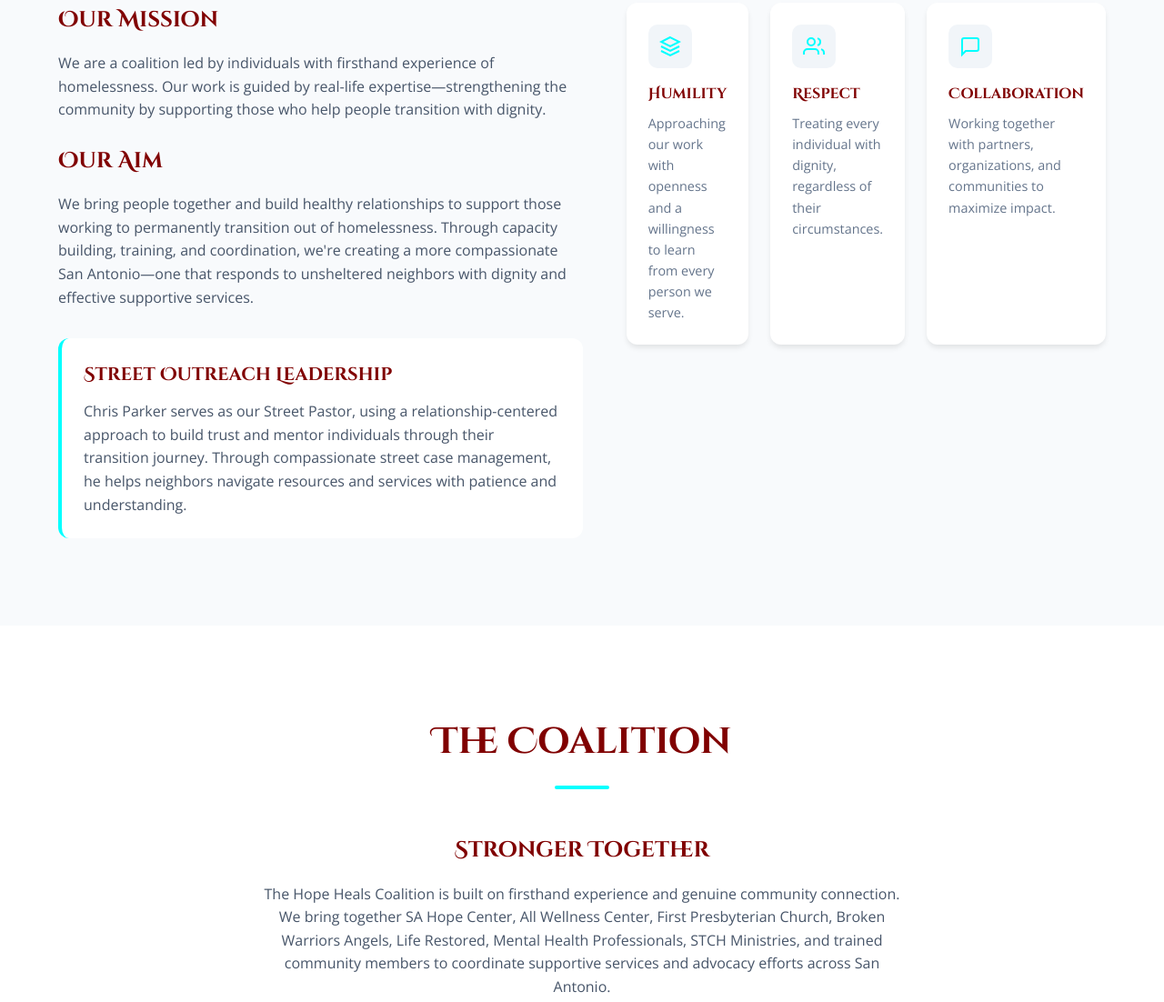
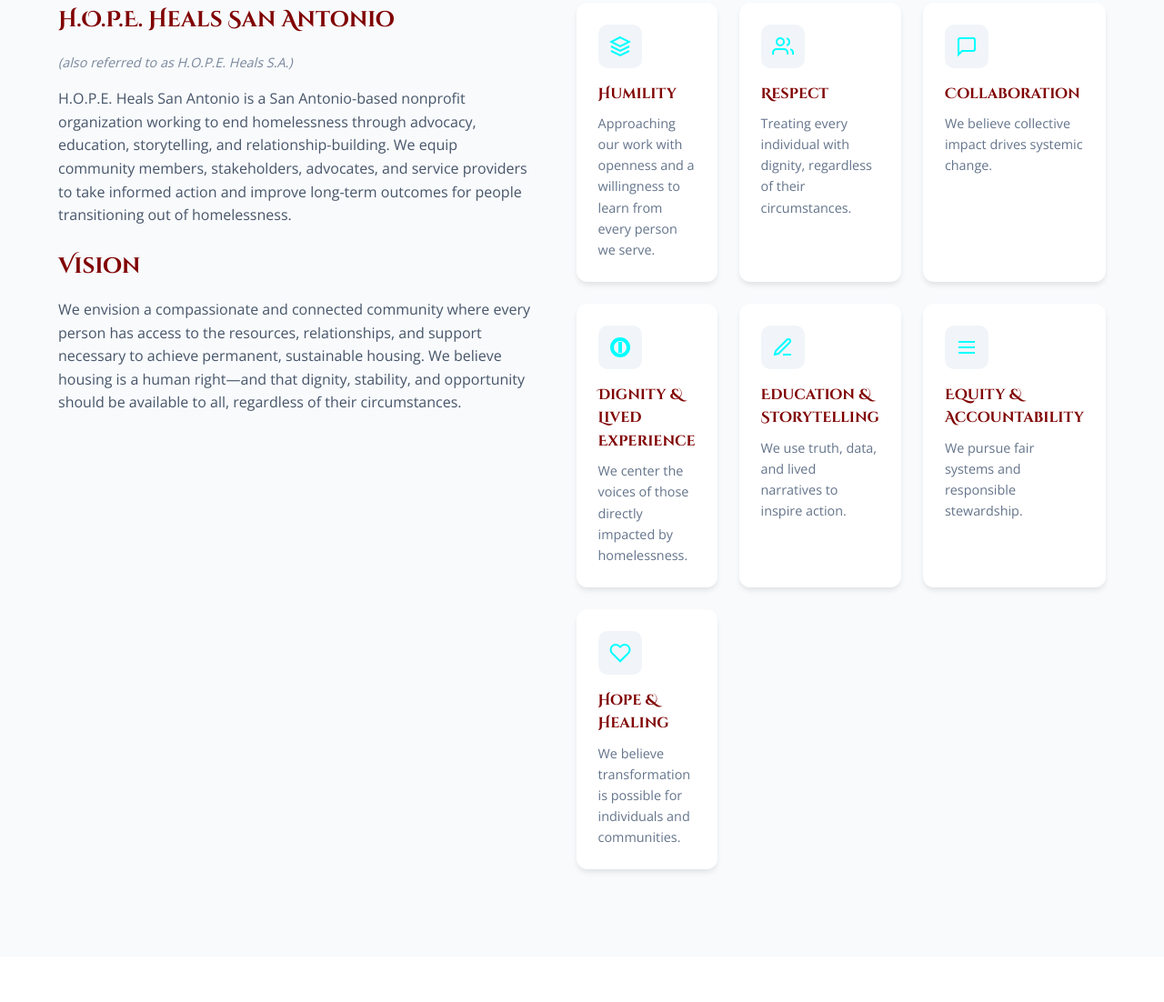
Before and after one commit to MarcusPiperAllen/hope-heals-sa, a plain HTML site: page index.html in a window 1280 px wide. Shown: the part 1316-2418 px from the top of the page at 91% size. Drawn offline with nearby package versions, Linux system fonts and the light colour scheme.

Commit message:
Update Our Story section: new mission/vision copy, new value cards, logo blend styling

```diff
--- a/index.html
+++ b/index.html
@@ -86,14 +86,11 @@
                 </div>
                 <div class="story-content">
                     <div class="story-text">
-                        <h3>Our Mission</h3>
-                        <p>We are a coalition led by individuals with firsthand experience of homelessness. Our work is guided by real-life expertise—strengthening the community by supporting those who help people transition with dignity.</p>
-                        <h3>Our Aim</h3>
-                        <p>We bring people together and build healthy relationships to support those working to permanently transition out of homelessness. Through capacity building, training, and coordination, we're creating a more compassionate San Antonio—one that responds to unsheltered neighbors with dignity and effective supportive services.</p>
-                        <div class="founder-section">
-                            <h3>Street Outreach Leadership</h3>
-                            <p>Chris Parker serves as our Street Pastor, using a relationship-centered approach to build trust and mentor individuals through their transition journey. Through compassionate street case management, he helps neighbors navigate resources and services with patience and understanding.</p>
-                        </div>
+                        <h3 class="story-org-name">H.O.P.E. Heals San Antonio</h3>
+                        <p class="story-org-sub">(also referred to as H.O.P.E. Heals S.A.)</p>
+                        <p>H.O.P.E. Heals San Antonio is a San Antonio-based nonprofit organization working to end homelessness through advocacy, education, storytelling, and relationship-building. We equip community members, stakeholders, advocates, and service providers to take informed action and improve long-term outcomes for people transitioning out of homelessness.</p>
+                        <h3>Vision</h3>
+                        <p>We envision a compassionate and connected community where every person has access to the resources, relationships, and support necessary to achieve permanent, sustainable housing. We believe housing is a human right—and that dignity, stability, and opportunity should be available to all, regardless of their circumstances.</p>
                     </div>
                     <div class="story-values">
                         <div class="value-card">
@@ -123,7 +120,43 @@
                                 </svg>
                             </div>
                             <h4>Collaboration</h4>
-                            <p>Working together with partners, organizations, and communities to maximize impact.</p>
+                            <p>We believe collective impact drives systemic change.</p>
+                        </div>
+                        <div class="value-card">
+                            <div class="value-icon">
+                                <svg viewBox="0 0 24 24" fill="none" stroke="currentColor" stroke-width="2">
+                                    <path d="M12 2C6.48 2 2 6.48 2 12s4.48 10 10 10 10-4.48 10-10S17.52 2 12 2zm0 18c-4.41 0-8-3.59-8-8s3.59-8 8-8 8 3.59 8 8-3.59 8-8 8zm-1-13h2v6h-2zm0 8h2v2h-2z"/>
+                                </svg>
+                            </div>
+                            <h4>Dignity &amp; Lived Experience</h4>
+                            <p>We center the voices of those directly impacted by homelessness.</p>
+                        </div>
+                        <div class="value-card">
+                            <div class="value-icon">
+                                <svg viewBox="0 0 24 24" fill="none" stroke="currentColor" stroke-width="2">
+                                    <path d="M12 20h9M16.5 3.5a2.121 2.121 0 0 1 3 3L7 19l-4 1 1-4L16.5 3.5z"/>
+                                </svg>
+                            </div>
+                            <h4>Education &amp; Storytelling</h4>
+                            <p>We use truth, data, and lived narratives to inspire action.</p>
+                        </div>
+                        <div class="value-card">
+                            <div class="value-icon">
+                                <svg viewBox="0 0 24 24" fill="none" stroke="currentColor" stroke-width="2">
+                                    <path d="M3 6h18M3 12h18M3 18h18"/>
+                                </svg>
+                            </div>
+                            <h4>Equity &amp; Accountability</h4>
+                            <p>We pursue fair systems and responsible stewardship.</p>
+                        </div>
+                        <div class="value-card">
+                            <div class="value-icon">
+                                <svg viewBox="0 0 24 24" fill="none" stroke="currentColor" stroke-width="2">
+                                    <path d="M20.84 4.61a5.5 5.5 0 0 0-7.78 0L12 5.67l-1.06-1.06a5.5 5.5 0 0 0-7.78 7.78l1.06 1.06L12 21.23l7.78-7.78 1.06-1.06a5.5 5.5 0 0 0 0-7.78z"/>
+                                </svg>
+                            </div>
+                            <h4>Hope &amp; Healing</h4>
+                            <p>We believe transformation is possible for individuals and communities.</p>
                         </div>
                     </div>
                 </div>
--- a/style.css
+++ b/style.css
@@ -352,6 +352,10 @@
     height: auto;
     margin: 0 auto;
     display: block;
+    border-radius: 12px;
+    background: transparent;
+    mix-blend-mode: multiply;
+    filter: drop-shadow(0 4px 12px rgba(0,0,0,0.10));
 }
 
 .story-content {
@@ -369,6 +373,21 @@
 .story-text p {
     margin-bottom: 1.5rem;
     color: var(--color-slate-dark);
+}
+
+.story-org-name {
+    font-family: var(--font-heading);
+    color: var(--color-navy);
+    font-size: 1.5rem;
+    margin-bottom: 0.35rem;
+}
+
+.story-org-sub {
+    font-size: 0.9rem !important;
+    color: var(--color-slate) !important;
+    font-style: italic;
+    margin-bottom: 1rem !important;
+    opacity: 0.85;
 }
 
 .founder-section {
@@ -1099,7 +1118,7 @@
     }
 
     .story-values {
-        grid-template-columns: repeat(3, 1fr);
+        grid-template-columns: repeat(2, 1fr);
     }
 
     .coalition-pillars {
@@ -1147,6 +1166,10 @@
         align-items: start;
     }
 
+    .story-values {
+        grid-template-columns: repeat(3, 1fr);
+    }
+
     .pledge-section {
         padding: 3rem;
     }
```
